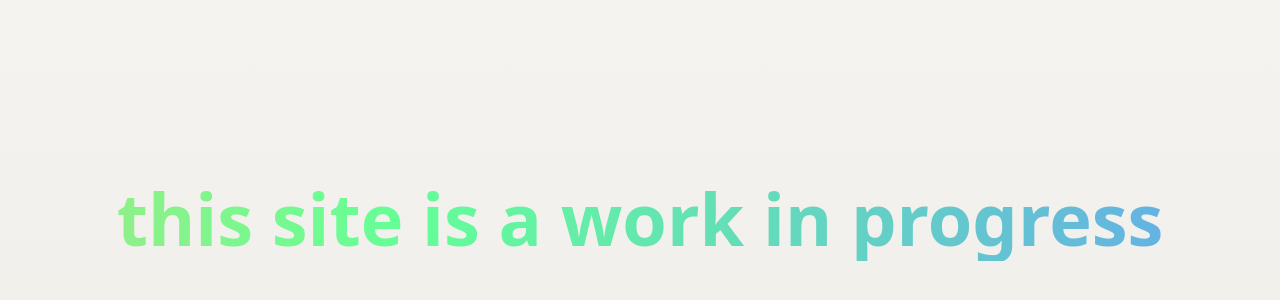
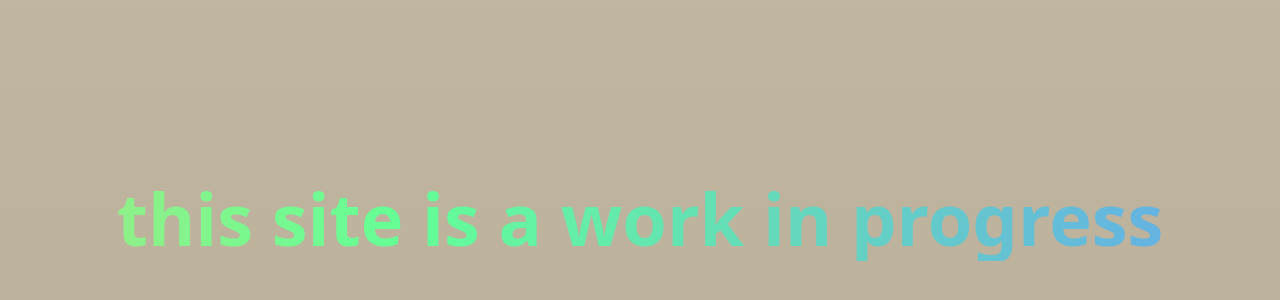
Before and after one commit to RousevGH/rousev.com, a plain HTML site: page index.html in a window 1280 px wide. Shown: the part 182-482 px from the top of the page. Drawn offline with Linux system fonts and the light colour scheme.

Commit message:
Update index.html

```diff
--- a/index.html
+++ b/index.html
@@ -7,7 +7,7 @@
   <style>
     :root {
       --animation-speed: 30s; /* change this to make the color animation faster or slower */
-      --offwhite-intensity: 96%; /* adjust between 90% (darker) and 100% (pure white) */
+      --offwhite-intensity: 70%; /* adjust between 90% (darker) and 100% (pure white) */
     }
 
     html, body {
```
